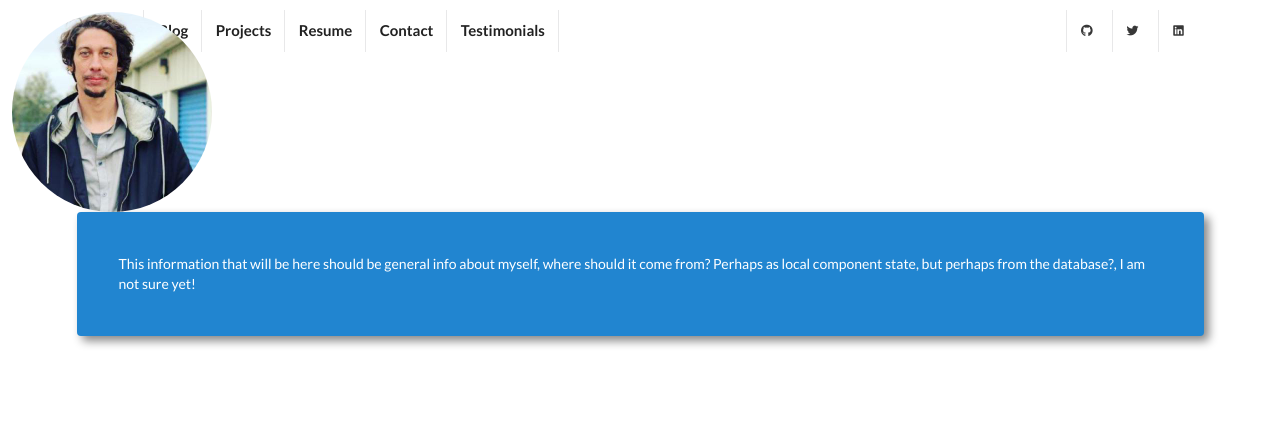
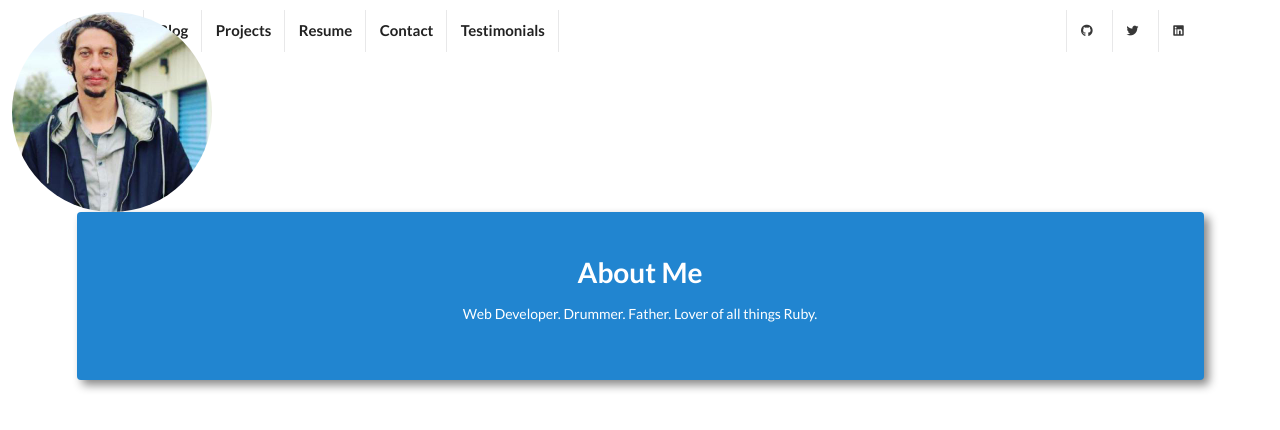
Before and after one commit to cjilbert504/portfolio, a React (Create React App) app in the folder portfolio_client/: page / in a window 1280 px wide. Shown: the top 430 px of the page. Built offline with nearby package versions, Linux system fonts and the light colour scheme.

Commit message:
style home page

```diff
--- a/portfolio_client/src/components/App.js
+++ b/portfolio_client/src/components/App.js
@@ -4,7 +4,7 @@ import { BrowserRouter, Route } from 'react-router-dom';
 import Navbar from './Navbar';
 import Home from './containers/Home';
 import Contact from './containers/Contact';
-import Blog from './containers/Blog';
+import BlogListContainer from './containers/BlogListContainer';
 import pic from './collin.jpeg';
 
 
@@ -17,7 +17,7 @@ const App = () => {
                     <img alt="profile" src={pic} className="ui circular image" style={{ width: "200px", height: "200px", marginTop: "-40px", marginLeft: "12px"}} />
                     <Route path="/" exact component={Home} />
                     <Route path="/contact" exact component={Contact} />
-                    <Route path="/blog" exact component={Blog} />
+                    <Route path="/blog" exact component={BlogListContainer} />
                 </div>
             </BrowserRouter>
         </div>
--- a/portfolio_client/src/components/containers/Blog.js
+++ b/portfolio_client/src/components/containers/BlogListContainer.js
@@ -2,7 +2,7 @@ import React from 'react';
 import ContentSegment from '../ContentSegment';
 import railsAPI from '../../apis/railsAPI';
 
-class Blog extends React.Component {
+class BlogListContainer extends React.Component {
     state = {
         blogPosts: []
     };
@@ -13,9 +13,7 @@ class Blog extends React.Component {
 
     onPageRender = async () => {
         const response = await railsAPI.get("/blog_posts")
-        console.log(response.data);
         this.setState({ blogPosts: response.data })
-        // console.log(this.state.blogPosts);
     };
 
     renderBlogPosts = () => {
@@ -42,4 +40,4 @@ class Blog extends React.Component {
     }
 };
 
-export default Blog;
+export default BlogListContainer;
--- a/portfolio_client/src/components/containers/Home.js
+++ b/portfolio_client/src/components/containers/Home.js
@@ -2,9 +2,14 @@ import React from 'react';
 import ContentSegment from '../ContentSegment';
 
 const Home = () => {
-    return <ContentSegment text={placeholderText} />
+    return (
+        <ContentSegment>
+            <h1 style={{ textAlign: "center" }}>About Me</h1>
+            <p style={{ textAlign: "center" }}>{aboutBodyText}</p>
+        </ContentSegment>
+    )
 };
 
 export default Home;
 
-const placeholderText = "This information that will be here should be general info about myself, where should it come from? Perhaps as local component state, but perhaps from the database?, I am not sure yet!"
+const aboutBodyText = "Web Developer. Drummer. Father. Lover of all things Ruby. "
```
Also changed, not shown: 1 other file (tests, documents, lock files or other folders).
